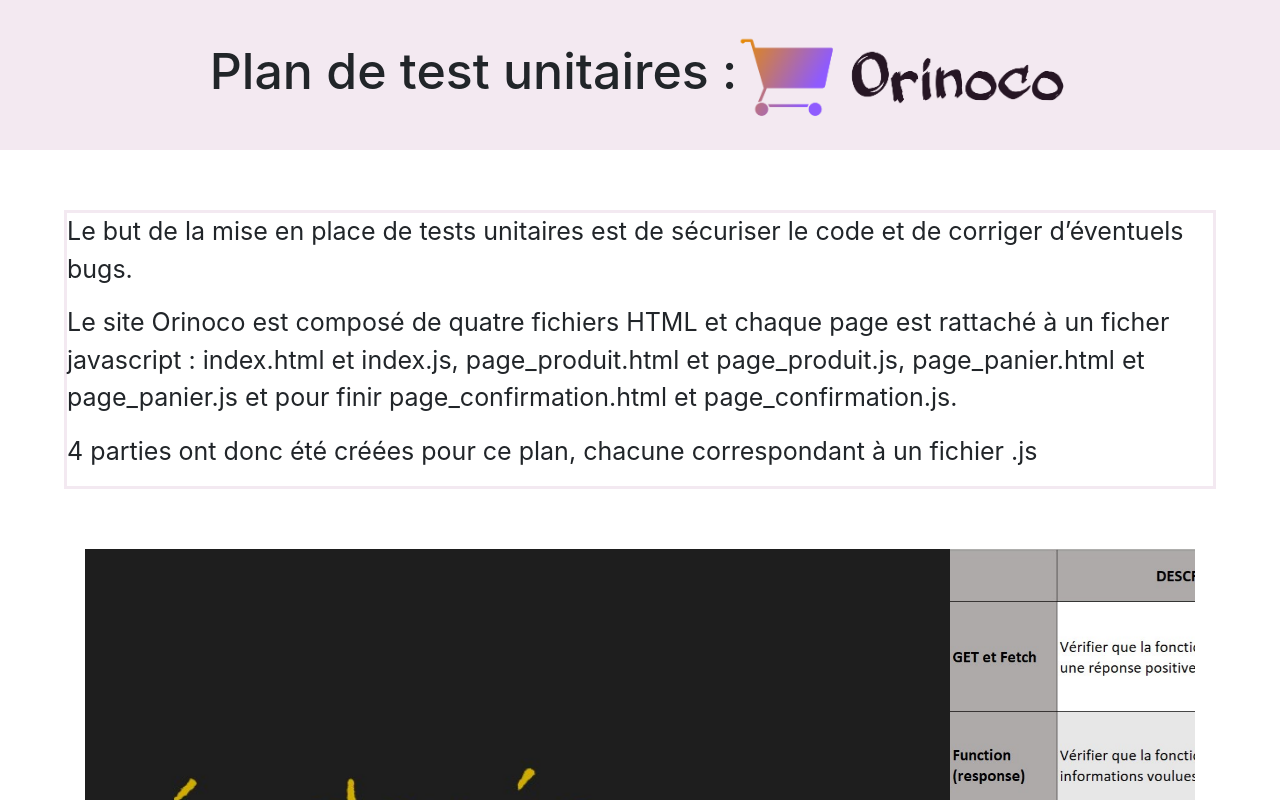
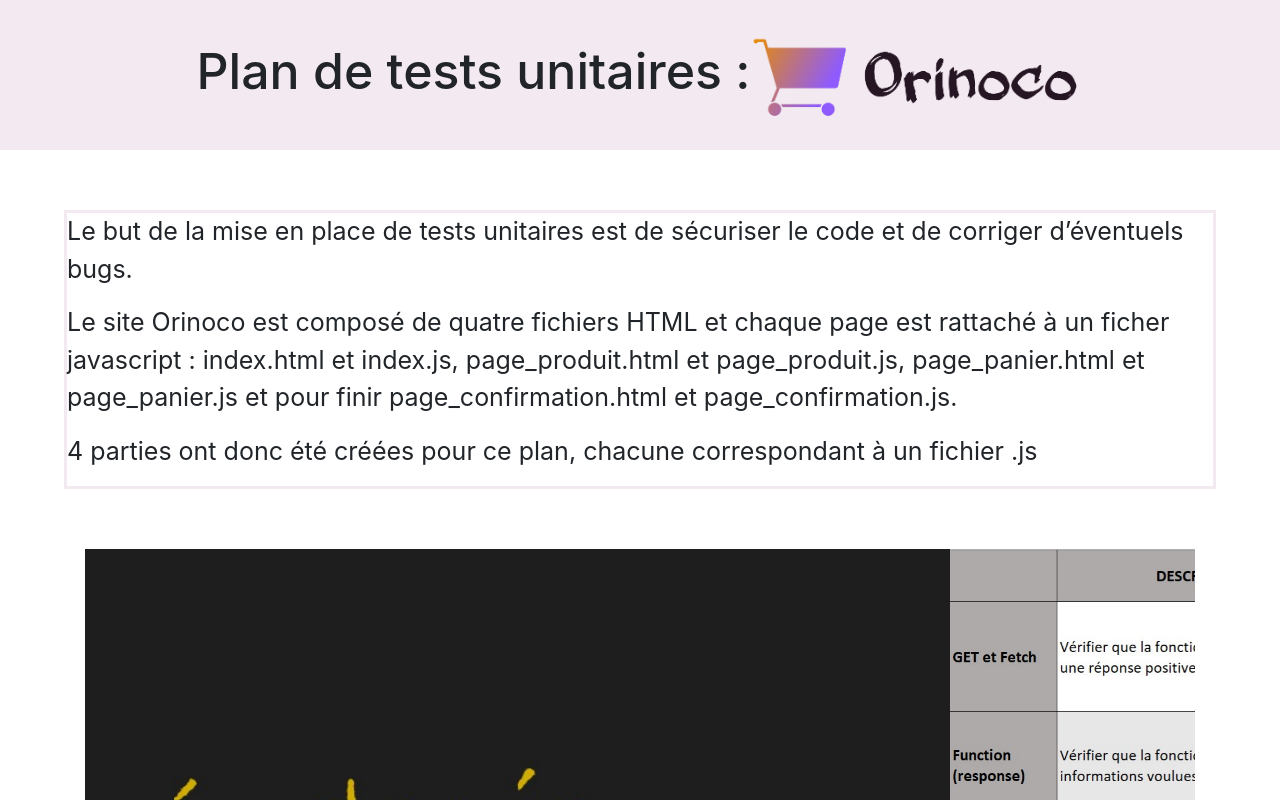
Before and after one commit to AlmoHelo/Plan-de-test-Orinoco, a website: page index.html in a window 1280 px wide. Shown: the top 800 px of the page. Drawn offline with nearby package versions, Linux system fonts and the light colour scheme.

Commit message:
modif erreur

```diff
--- a/index.html
+++ b/index.html
@@ -12,12 +12,12 @@
         integrity="sha384-Gn5384xqQ1aoWXA+058RXPxPg6fy4IWvTNh0E263XmFcJlSAwiGgFAW/dAiS6JXm" crossorigin="anonymous">
 
 
-    <title>Plan de test</title>
+    <title>Plan de tests</title>
 </head>
 
 <body>
     <header id="banniere">
-        <h1>Plan de test unitaires :</h1>
+        <h1>Plan de tests unitaires :</h1>
         <img src="img/logo.png" id="logo" />
     </header>
     <section class="explication">
```
